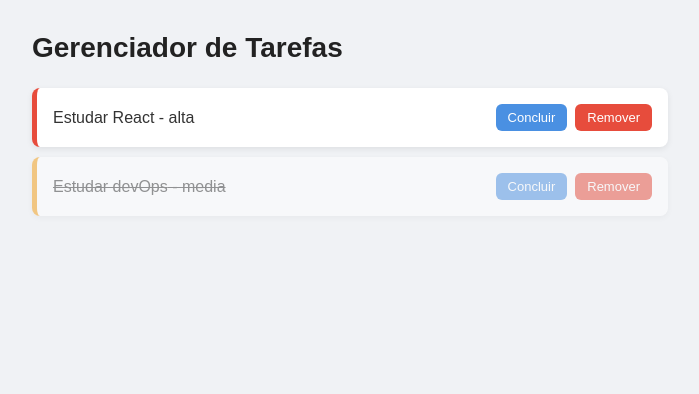
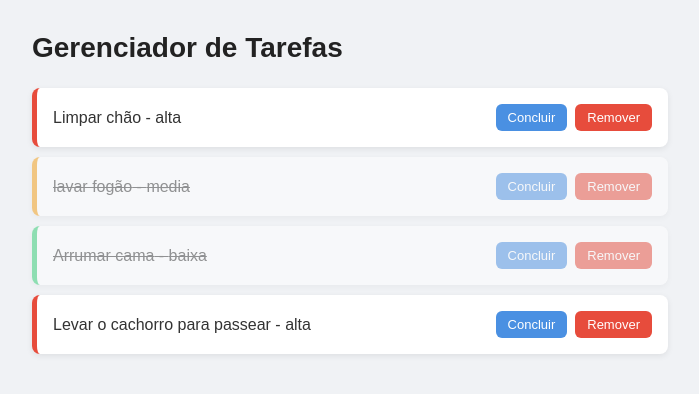
Before and after one commit to ChristianLiborioDEV/gerenciador-tarefas, a React (Vite) app: page / in a window 1280 px wide. Shown: the top 394 px of the page, without its empty margins (290-989 px from the left). Built offline with nearby package versions, Linux system fonts and the light colour scheme.

Commit message:
feat: renderiza lista de tarefas com useState

```diff
--- a/src/App.jsx
+++ b/src/App.jsx
@@ -1,24 +1,24 @@
+import {useState} from 'react';
 import ItemTarefa from "./ItemTarefa.jsx"
+import {tarefas as tarefasIniciais} from "./dados.js"
 
 const App = () => {
+
+    const [tarefas, setTarefas] = useState(tarefasIniciais)
+
+
     return (
         <div>
             <h1>Gerenciador de Tarefas</h1>
             <ul id="listaTarefas">
-            <ItemTarefa
-            id={1}
-            titulo="Estudar React"
-            prioridade="alta"
-            realizada={false}/>
-            <ItemTarefa
-            id={2}
-            titulo="Estudar devOps"
-            prioridade="media"
-            realizada={true}
-            />
+             {tarefas.map(tarefa => (<ItemTarefa
+             key={tarefa.id}
+             id={tarefa.id}
+             titulo={tarefa.titulo}
+             prioridade={tarefa.prioridade}
+             realizada={tarefa.realizada}/>))}
             </ul>
         </div>
-
     )
 }
 
```
